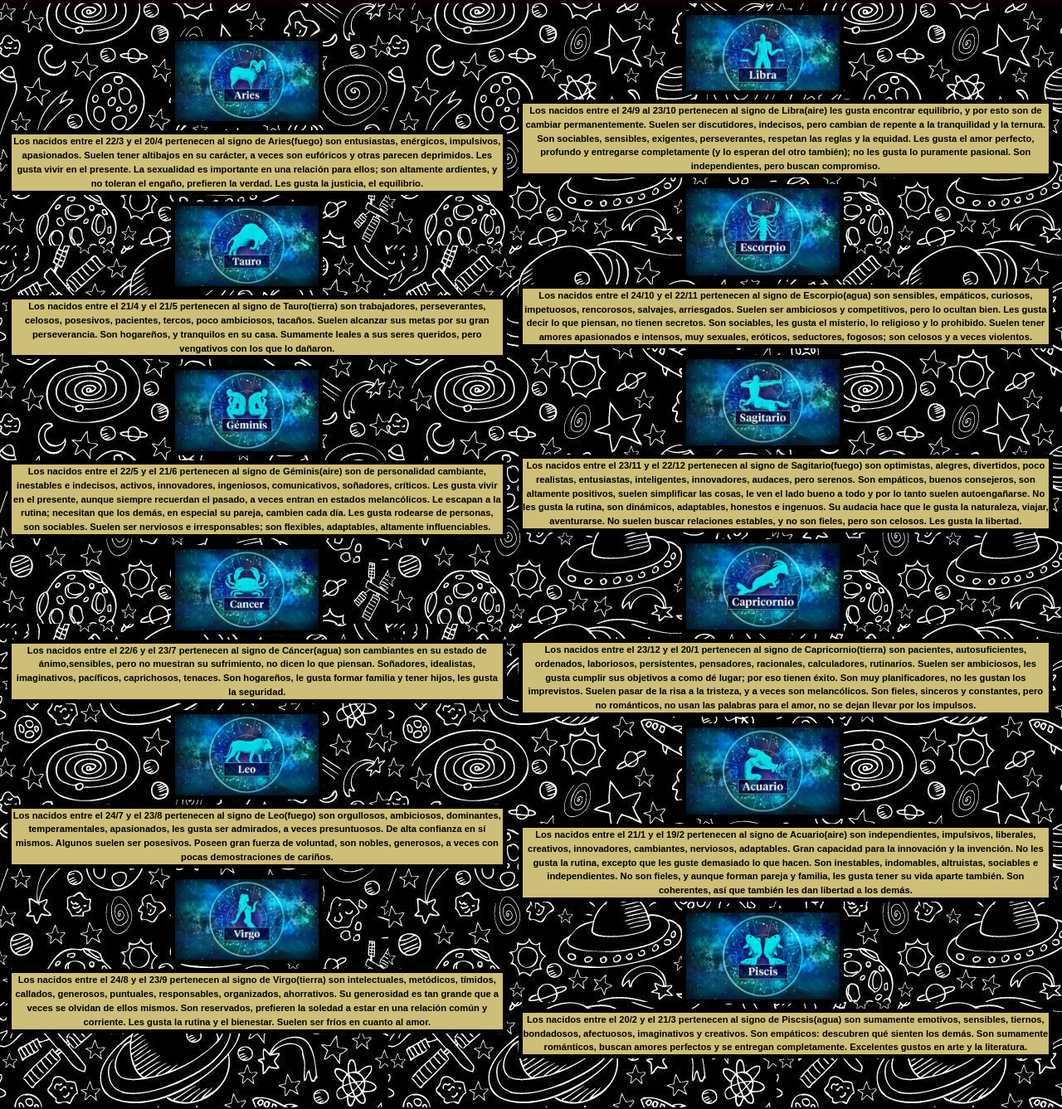
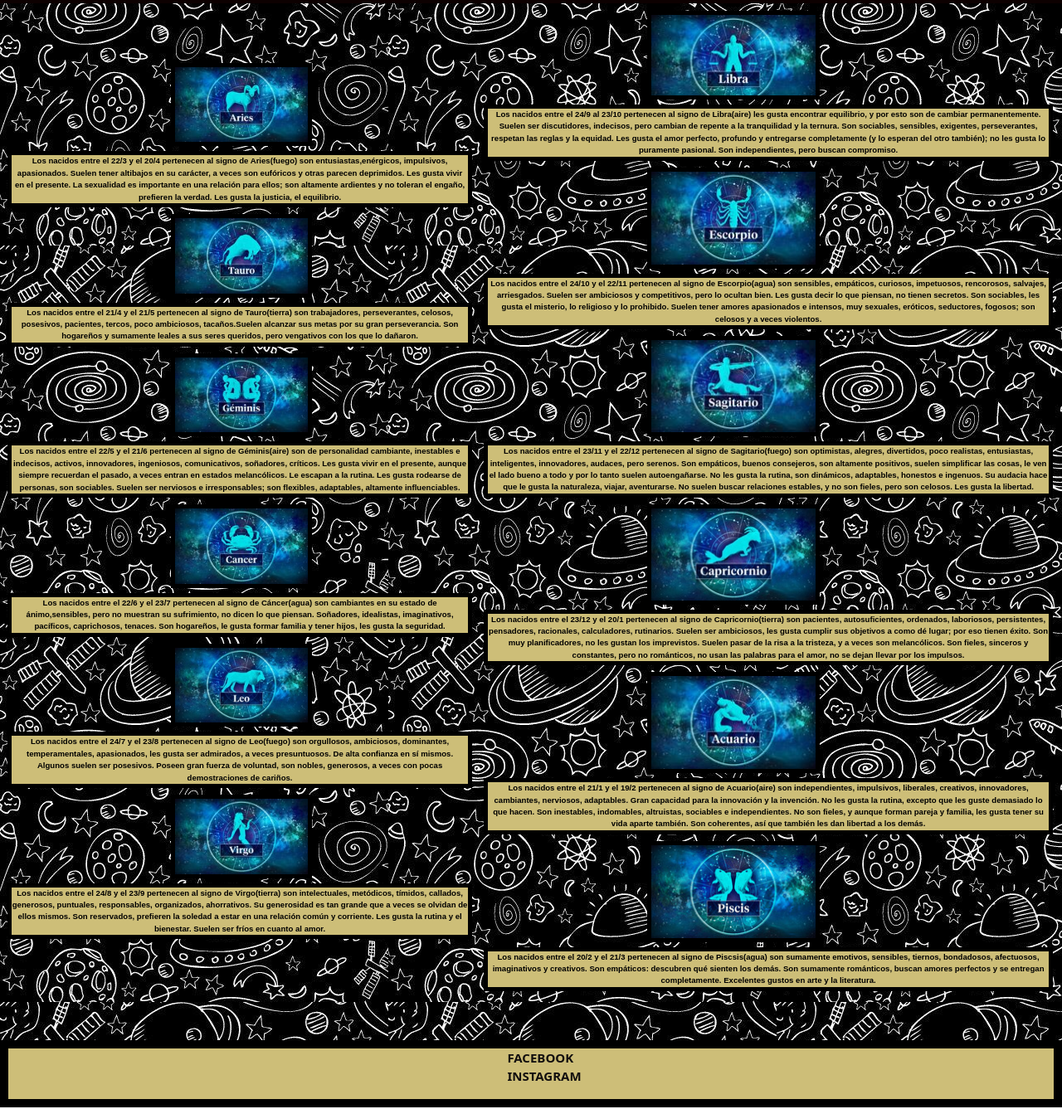
Before and after one commit to NataliaSethson/coderDesarrolloweb, a plain HTML site: page secciones/signos.html in a window 1280 px wide. Shown: the part 160-1497 px from the top of the page at 83% size. Drawn offline with nearby package versions, Linux system fonts and the light colour scheme; a web font is replaced by a local one.

Commit message:
proyecto final

```diff
--- a/scss/style.scss
+++ b/scss/style.scss
@@ -42,11 +42,6 @@ h2{
     background-color: rgb(205, 190, 120);
 }
 
-
-
-html{
-    height: 100%;
-}
 
 body{
     background-image: url(../imagenes/k.jpg);
@@ -141,7 +136,7 @@ footer{
 
 
  .signosZodiacales{
-    font-size: 70%;
+    font-size: 60%;
     border: solid 5px black;
     margin: 3px 5px 5px 3px;
     align-items: row;
@@ -151,7 +146,7 @@ footer{
     background-color: rgb(205, 190, 120);
  }
 
-.flex img{
+.imgFlex{
     width: 30%;
     height: 30%;
     margin: 3px 5px 3px 200px;
@@ -310,11 +305,21 @@ footer{
 
 .textoAscenden {
     border: solid 3px black;
+    font-family: sans-serif;
     margin: 5%;
     font-weight: normal;
     background-color: #CDBE78;
     color: $fuente-principal;
     animation:fade-in 4s cubic-bezier(.39,.575,.565,1.000) 3s infinite;
+}
+
+.textoAscendent {
+    border: solid 2px black;
+    font-family: sans-serif;
+    margin: 3%;
+    font-weight: normal;
+    background-color: #CDBE78;
+    color: $fuente-principal;
 }
 
 @keyframes fade-in{0%{opacity:0}100%{opacity:1}}
--- a/secciones/signos.html
+++ b/secciones/signos.html
@@ -37,43 +37,80 @@
     <main>
         <div class="flex">
             <div class="cool">
-        <img src="../imagenes/aries.jpg" alt="">
-        <p class="signosZodiacales">Los nacidos entre el 22/3 y el 20/4 pertenecen al signo de Aries(fuego) son entusiastas, enérgicos, impulsivos, apasionados. Suelen tener altibajos en su carácter, a veces son eufóricos y otras parecen deprimidos.
-        Les gusta vivir en el presente. La sexualidad es importante en una relación para ellos; son altamente ardientes, y no toleran el engaño, prefieren la verdad. Les gusta la justicia, el equilibrio.</p>
-        <img src="../imagenes/tauro.jpg" alt="">
-        <p class="signosZodiacales">Los nacidos entre el 21/4 y el 21/5 pertenecen al signo de Tauro(tierra) son trabajadores, perseverantes, celosos, posesivos, pacientes, tercos, poco ambiciosos, tacaños. Suelen alcanzar sus metas por su gran perseverancia.
-        Son hogareños, y tranquilos en su casa. Sumamente leales a sus seres queridos, pero vengativos con los que lo dañaron.</p>
-        <img src="../imagenes/geminis.jpg" alt="">
-        <p class="signosZodiacales">Los nacidos entre el 22/5 y el 21/6 pertenecen al signo de Géminis(aire) son de personalidad cambiante, inestables e         indecisos, activos, innovadores, ingeniosos, comunicativos, soñadores, críticos. Les gusta vivir en el presente, aunque siempre recuerdan el pasado, a veces entran en estados melancólicos.
-            Le escapan a la rutina; necesitan que los demás, en especial su pareja, cambien cada día. Les gusta rodearse de personas, son sociables. Suelen ser nerviosos e irresponsables; son flexibles, adaptables, altamente influenciables.</p>
-        <img src="../imagenes/cancer.jpg" alt="">
-        <p class="signosZodiacales">Los nacidos entre el 22/6 y el 23/7 pertenecen al signo de Cáncer(agua) son cambiantes en su estado de ánimo,sensibles, pero no muestran su sufrimiento, no dicen lo que piensan. Soñadores, idealistas, imaginativos, pacíficos, caprichosos, tenaces.
-            Son hogareños, le gusta formar familia y tener hijos, les gusta la seguridad.</p>
-        <img src="../imagenes/leo.jpg" alt="">
-        <p class="signosZodiacales">Los nacidos entre el 24/7 y el 23/8 pertenecen al signo de Leo(fuego) son orgullosos, ambiciosos, dominantes, temperamentales, apasionados, les gusta ser admirados, a veces presuntuosos. De alta confianza en sí mismos. Algunos suelen ser posesivos.
-        Poseen gran fuerza de voluntad, son nobles, generosos, a veces con pocas demostraciones de cariños.</p>
-        <img src="../imagenes/virgo.jpg" alt="">
-        <p class="signosZodiacales">Los nacidos entre el 24/8 y el 23/9 pertenecen al signo de Virgo(tierra) son intelectuales, metódicos, tímidos, callados, generosos, puntuales, responsables, organizados, ahorrativos. Su generosidad es tan grande que a veces se olvidan de ellos mismos. Son reservados, prefieren la soledad a estar en una relación común y corriente. Les gusta la rutina y el bienestar. Suelen ser fríos en cuanto al amor.</p>
+        <img class="imgFlex" src="../imagenes/aries.jpg" alt="">
+        <p class="signosZodiacales">Los nacidos entre el 22/3 y el 20/4 pertenecen al signo de Aries(fuego)
+         son entusiastas,enérgicos, impulsivos, apasionados. Suelen tener altibajos en su carácter,
+         a veces son eufóricos y otras parecen deprimidos. Les gusta vivir en el presente.
+         La sexualidad es importante en una relación para ellos; son altamente ardientes
+         y no toleran el engaño, prefieren la verdad. Les gusta la justicia, el equilibrio.</p>
+        <img class="imgFlex" src="../imagenes/tauro.jpg" alt="">
+        <p class="signosZodiacales">Los nacidos entre el 21/4 y el 21/5 pertenecen al signo de Tauro(tierra)
+         son trabajadores, perseverantes, celosos, posesivos, pacientes, tercos,
+         poco ambiciosos, tacaños.Suelen alcanzar sus metas por su gran perseverancia.
+         Son hogareños y sumamente leales a sus seres queridos, pero vengativos con los que lo dañaron.</p>
+        <img class="imgFlex"  src="../imagenes/geminis.jpg" alt="">
+        <p class="signosZodiacales">Los nacidos entre el 22/5 y el 21/6 pertenecen al signo de Géminis(aire)
+         son de personalidad cambiante, inestables e indecisos, activos, innovadores, ingeniosos,
+         comunicativos, soñadores, críticos. Les gusta vivir en el presente, aunque siempre recuerdan el pasado,
+         a veces entran en estados melancólicos. Le escapan a la rutina. Les gusta rodearse de personas, son sociables.
+         Suelen ser nerviosos e irresponsables; son flexibles, adaptables, altamente influenciables.</p>
+        <img class="imgFlex" src="../imagenes/cancer.jpg" alt="">
+        <p class="signosZodiacales">Los nacidos entre el 22/6 y el 23/7 pertenecen al signo de Cáncer(agua)
+         son cambiantes en su estado de ánimo,sensibles, pero no muestran su sufrimiento, no dicen lo que piensan.
+         Soñadores, idealistas, imaginativos, pacíficos, caprichosos, tenaces.
+          Son hogareños, le gusta formar familia y tener hijos, les gusta la seguridad.</p>
+        <img class="imgFlex" src="../imagenes/leo.jpg" alt="">
+        <p class="signosZodiacales">Los nacidos entre el 24/7 y el 23/8 pertenecen al signo de Leo(fuego)
+         son orgullosos, ambiciosos, dominantes, temperamentales, apasionados, les gusta ser admirados,
+         a veces presuntuosos. De alta confianza en sí mismos. Algunos suelen ser posesivos.
+         Poseen gran fuerza de voluntad, son nobles, generosos, a veces con pocas demostraciones de cariños.</p>
+        <img class="imgFlex" src="../imagenes/virgo.jpg" alt="">
+        <p class="signosZodiacales">Los nacidos entre el 24/8 y el 23/9 pertenecen al signo de Virgo(tierra)
+         son intelectuales, metódicos, tímidos, callados, generosos, puntuales, responsables, organizados,
+         ahorrativos. Su generosidad es tan grande que a veces se olvidan de ellos mismos.
+         Son reservados, prefieren la soledad a estar en una relación común y corriente. Les gusta la rutina
+         y el bienestar. Suelen ser fríos en cuanto al amor.</p>
         </div>
         <div class="cool">
-        <img src="../imagenes/libra.jpeg" alt="">
-        <p class="signosZodiacales">Los nacidos entre el 24/9 al 23/10 pertenecen al signo de Libra(aire) les gusta encontrar equilibrio, y por esto son de cambiar permanentemente. Suelen ser discutidores, indecisos, pero cambian de repente a la tranquilidad y la ternura.
-        Son sociables, sensibles, exigentes, perseverantes, respetan las reglas y la equidad. Les gusta el amor perfecto, profundo y entregarse completamente (y lo esperan del otro también); no les gusta lo puramente pasional. Son independientes, pero buscan compromiso.</p>
-        <img src="../imagenes/escorpio.jpg" alt="">
-        <p class="signosZodiacales">Los nacidos entre el 24/10 y el 22/11 pertenecen al signo de Escorpio(agua) son sensibles, empáticos, curiosos, impetuosos, rencorosos, salvajes, arriesgados. Suelen ser ambiciosos y competitivos, pero lo ocultan bien.
-        Les gusta decir lo que piensan, no tienen secretos. Son sociables, les gusta el misterio, lo religioso y lo prohibido.
-        Suelen tener amores apasionados e intensos, muy sexuales, eróticos, seductores, fogosos; son celosos y a veces violentos.</p>
-        <img src="../imagenes/sagitario.jpg" alt="">
-        <p class="signosZodiacales">Los nacidos entre el 23/11 y el 22/12 pertenecen al signo de Sagitario(fuego) son optimistas, alegres, divertidos, poco realistas, entusiastas, inteligentes, innovadores, audaces, pero serenos. Son empáticos, buenos consejeros, son altamente positivos, suelen simplificar las cosas, le ven el lado bueno a todo y por lo tanto suelen autoengañarse.
-        No les gusta la rutina, son dinámicos, adaptables, honestos e ingenuos. Su audacia hace que le gusta la naturaleza, viajar, aventurarse. No suelen buscar relaciones estables, y no son fieles, pero son celosos. Les gusta la libertad.</p>
-        <img src="../imagenes/capricornio.jpg" alt="">
-        <p class="signosZodiacales"> Los nacidos entre el 23/12 y el 20/1 pertenecen al signo de Capricornio(tierra) son pacientes, autosuficientes, ordenados, laboriosos, persistentes, pensadores, racionales, calculadores, rutinarios. Suelen ser ambiciosos, les gusta cumplir sus objetivos a como dé lugar; por eso tienen éxito. Son muy planificadores, no les gustan los imprevistos. Suelen pasar de la risa a la tristeza, y a veces son melancólicos. Son fieles, sinceros y constantes, pero no románticos, no usan las palabras para el amor, no se dejan llevar por los impulsos.</p>
-        <img src="../imagenes/acuario.jpg" alt="">
-        <p class="signosZodiacales">Los nacidos entre el 21/1 y el 19/2 pertenecen al signo de Acuario(aire) son independientes, impulsivos, liberales, creativos, innovadores, cambiantes, nerviosos, adaptables. Gran capacidad para la innovación y la invención.
-        No les gusta la rutina, excepto que les guste demasiado lo que hacen. Son inestables, indomables, altruistas, sociables e independientes. No son fieles, y aunque forman pareja y familia, les gusta tener su vida aparte también. Son coherentes, así que también les dan libertad a los demás.</p>
-        <img src="../imagenes/piscis.jpg" alt="">
-        <p class="signosZodiacales">Los nacidos entre el 20/2 y el 21/3 pertenecen al signo de Piscsis(agua) son sumamente emotivos, sensibles, tiernos, bondadosos, afectuosos, imaginativos y creativos. Son empáticos: descubren qué sienten los demás.
-        Son sumamente románticos, buscan amores perfectos y se entregan completamente. Excelentes gustos en arte y la literatura.</p>
+        <img class="imgFlex" src="../imagenes/libra.jpeg" alt="">
+        <p class="signosZodiacales">Los nacidos entre el 24/9 al 23/10 pertenecen al signo de Libra(aire)
+         les gusta encontrar equilibrio, y por esto son de cambiar permanentemente. Suelen ser discutidores,
+         indecisos, pero cambian de repente a la tranquilidad y la ternura.
+         Son sociables, sensibles, exigentes, perseverantes, respetan las reglas y la equidad. Les gusta el amor perfecto,
+         profundo y entregarse completamente (y lo esperan del otro también); no les gusta lo puramente pasional.
+         Son independientes, pero buscan compromiso.</p>
+        <img class="imgFlex" src="../imagenes/escorpio.jpg" alt="">
+        <p class="signosZodiacales">Los nacidos entre el 24/10 y el 22/11 pertenecen al signo de Escorpio(agua)
+         son sensibles, empáticos, curiosos, impetuosos, rencorosos, salvajes, arriesgados. Suelen ser ambiciosos
+         y competitivos, pero lo ocultan bien. Les gusta decir lo que piensan, no tienen secretos.
+         Son sociables, les gusta el misterio, lo religioso y lo prohibido. Suelen tener amores apasionados e
+         intensos, muy sexuales, eróticos, seductores, fogosos; son celosos y a veces violentos.</p>
+        <img class="imgFlex" src="../imagenes/sagitario.jpg" alt="">
+        <p class="signosZodiacales">Los nacidos entre el 23/11 y el 22/12 pertenecen al signo de Sagitario(fuego)
+         son optimistas, alegres, divertidos, poco realistas, entusiastas, inteligentes, innovadores, audaces,
+         pero serenos. Son empáticos, buenos consejeros, son altamente positivos, suelen simplificar las cosas,
+         le ven el lado bueno a todo y por lo tanto suelen autoengañarse. No les gusta la rutina, son dinámicos,
+         adaptables, honestos e ingenuos. Su audacia hace que le gusta la naturaleza, viajar, aventurarse.
+         No suelen buscar relaciones estables, y no son fieles, pero son celosos. Les gusta la libertad.</p>
+        <img class="imgFlex" src="../imagenes/capricornio.jpg" alt="">
+        <p class="signosZodiacales"> Los nacidos entre el 23/12 y el 20/1 pertenecen al signo de Capricornio(tierra)
+         son pacientes, autosuficientes, ordenados, laboriosos, persistentes, pensadores, racionales, calculadores,
+         rutinarios. Suelen ser ambiciosos, les gusta cumplir sus objetivos a como dé lugar; por eso tienen éxito.
+         Son muy planificadores, no les gustan los imprevistos. Suelen pasar de la risa a la tristeza,
+         y a veces son melancólicos. Son fieles, sinceros y constantes, pero no románticos, no usan las palabras
+         para el amor, no se dejan llevar por los impulsos.</p>
+        <img class="imgFlex" src="../imagenes/acuario.jpg" alt="">
+        <p class="signosZodiacales">Los nacidos entre el 21/1 y el 19/2 pertenecen al signo de Acuario(aire)
+         son independientes, impulsivos, liberales, creativos, innovadores, cambiantes, nerviosos, adaptables.
+         Gran capacidad para la innovación y la invención. No les gusta la rutina, excepto que les guste
+         demasiado lo que hacen. Son inestables, indomables, altruistas, sociables e independientes.
+         No son fieles, y aunque forman pareja y familia, les gusta tener su vida aparte también.
+         Son coherentes, así que también les dan libertad a los demás.</p>
+        <img class="imgFlex" src="../imagenes/piscis.jpg" alt="">
+        <p class="signosZodiacales">Los nacidos entre el 20/2 y el 21/3 pertenecen al signo de Piscsis(agua)
+         son sumamente emotivos, sensibles, tiernos, bondadosos, afectuosos, imaginativos y creativos.
+         Son empáticos: descubren qué sienten los demás. Son sumamente románticos, buscan amores perfectos
+         y se entregan completamente. Excelentes gustos en arte y la literatura.</p>
         </div>
     </main>
 </section>
```
Also changed, not shown: scss/layout/_main.scss (+11 -0 lines), secciones/ascendentes.html (+7 -0 lines), secciones/registrosakashicos.html (+2 -0 lines), estilos/style.css, 1 other file.
